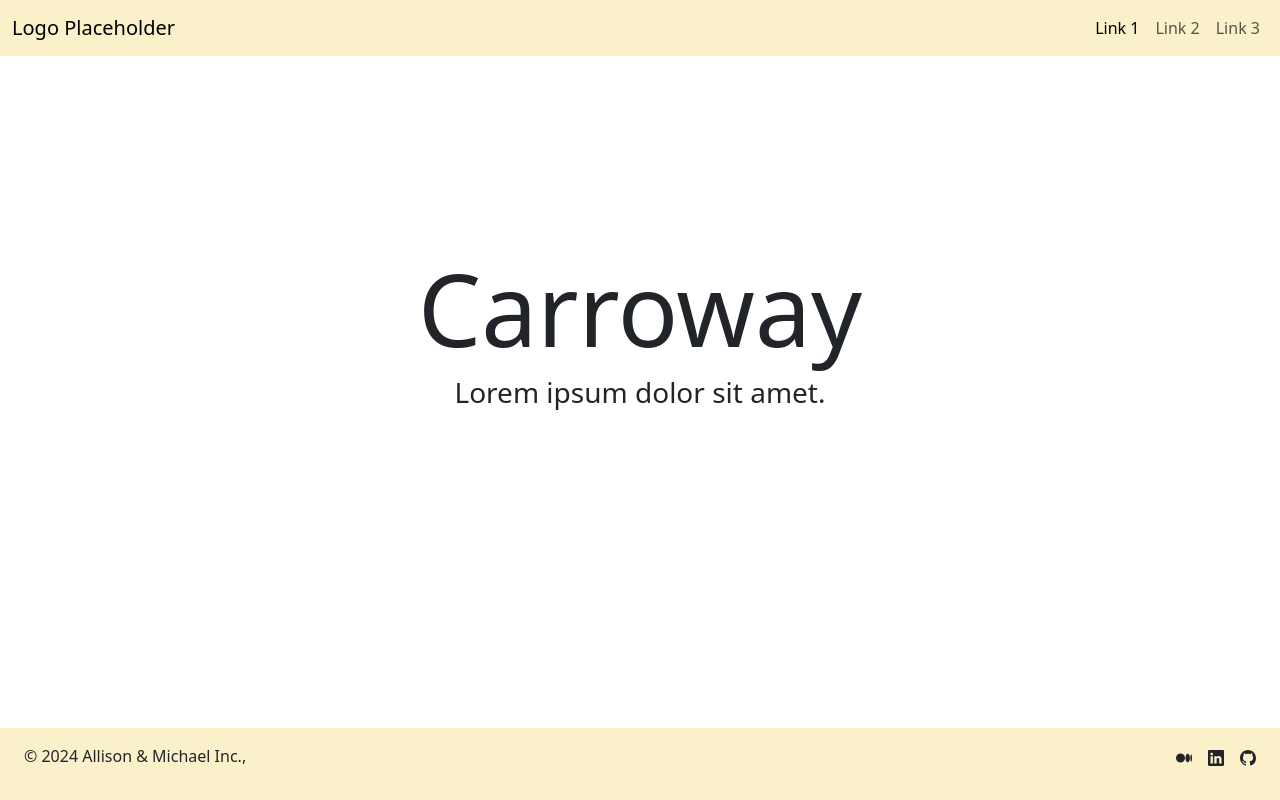
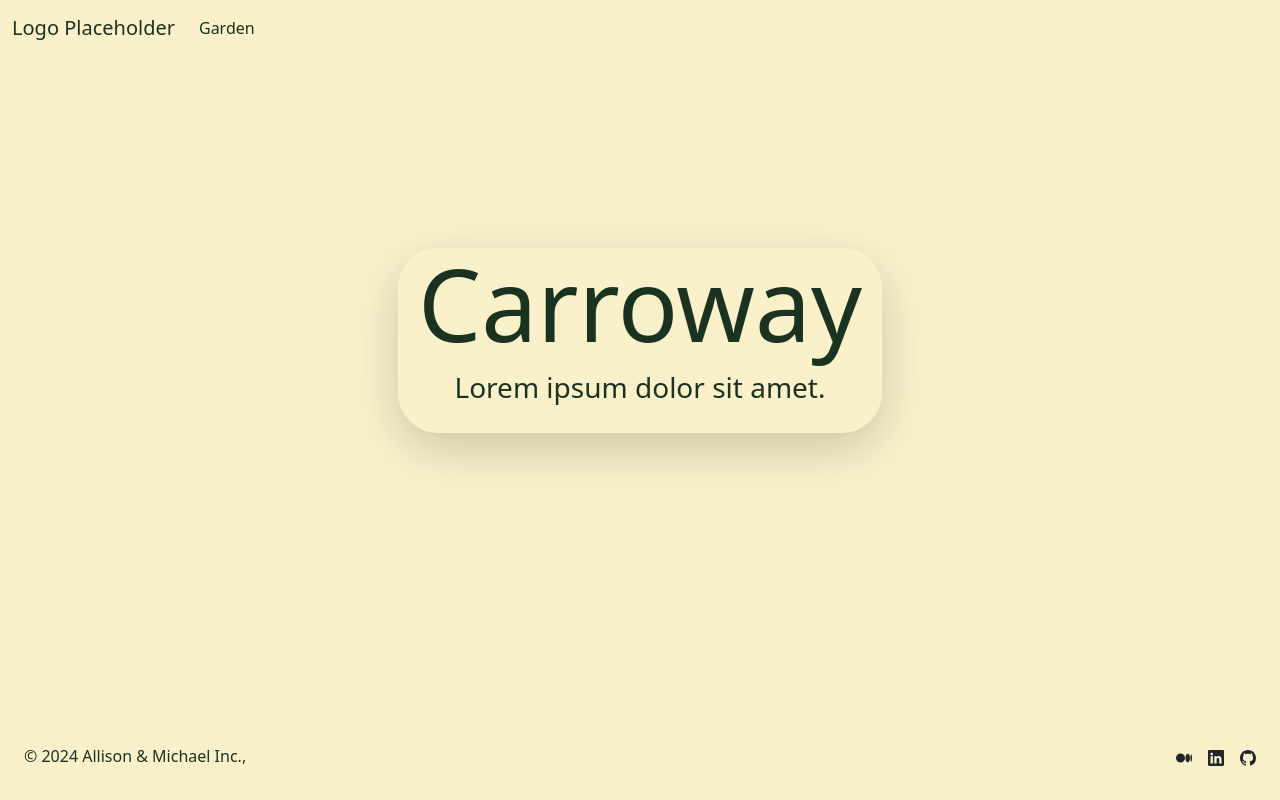
Before and after one commit to michaellgans/garden_of_dreams, a plain HTML site: page index.html in a window 1280 px wide. Drawn offline with nearby package versions, Linux system fonts and the light colour scheme.

Commit message:
M - 3:13 PM - Updates boostrap version and adjusts title configuration

```diff
--- a/index.html
+++ b/index.html
@@ -6,60 +6,53 @@
     <title>Garden of Dreams</title>
 
     <!-- Bootstrap -->
-    <link rel="stylesheet"
-        href="https://cdn.jsdelivr.net/npm/bootstrap@5.3.2/dist/css/bootstrap.min.css"
-        integrity="sha384-T3c6CoIi6uLrA9TneNEoa7RxnatzjcDSCmG1MXxSR1GAsXEV/Dwwykc2MPK8M2HN"
-        crossorigin="anonymous">
-
-    <script
-        src="https://cdn.jsdelivr.net/npm/bootstrap@5.3.2/dist/js/bootstrap.min.js"
-        integrity="sha384-BBtl+eGJRgqQAUMxJ7pMwbEyER4l1g+O15P+16Ep7Q9Q+zqX6gSbd85u4mG4QzX+"
-        crossorigin="anonymous">
-    </script>
-
-    <script
-        src="https://cdn.jsdelivr.net/npm/bootstrap@5.3.2/dist/js/bootstrap.bundle.min.js"
-        integrity="sha384-C6RzsynM9kWDrMNeT87bh95OGNyZPhcTNXj1NW7RuBCsyN/o0jlpcV8Qyq46cDfL"
-        crossorigin="anonymous">
-    </script>
+    <link href="https://cdn.jsdelivr.net/npm/bootstrap@5.3.3/dist/css/bootstrap.min.css" rel="stylesheet" integrity="sha384-QWTKZyjpPEjISv5WaRU9OFeRpok6YctnYmDr5pNlyT2bRjXh0JMhjY6hW+ALEwIH" crossorigin="anonymous">
 
     <!-- Styles -->
-    <link rel="stylesheet" href="./static/styles.css">
+    <link rel="stylesheet" href="./static/styles/styles.css">
 
     <!-- JQuery -->
 </head>
 <body>
     <!-- Header -->
-    <header>
+    <header class="header">
         <nav class="navbar navbar-expand-lg">
             <div class="container-fluid">
-              <a class="navbar-brand" href="/index.html">Logo Placeholder</a>
-              <button class="navbar-toggler" type="button" data-bs-toggle="collapse" data-bs-target="#navbarNavAltMarkup" aria-controls="navbarNavAltMarkup" aria-expanded="false" aria-label="Toggle navigation">
+              <a class="navbar-brand text-primary" href="./index.html">Logo Placeholder</a>
+              <button class="navbar-toggler" type="button" data-bs-toggle="collapse" data-bs-target="#navbarSupportedContent" aria-controls="navbarSupportedContent" aria-expanded="false" aria-label="Toggle navigation">
                 <span class="navbar-toggler-icon"></span>
               </button>
-              <div class="collapse navbar-collapse" id="navbarNavAltMarkup">
-                <div class="navbar-nav">
-                  <a class="nav-link active" aria-current="page" href="#">Link 1</a>
-                  <a class="nav-link" href="#">Link 2</a>
-                  <a class="nav-link" href="#">Link 3</a>
-                </div>
+              <div class="collapse navbar-collapse" id="navbarSupportedContent">
+                <ul class="navbar-nav me-auto mb-2 mb-lg-0">
+                  <li class="nav-item">
+                    <a class="nav-link active text-primary" aria-current="page" href="#">Garden</a>
+                  </li>
+                  <!-- <li class="nav-item text-primary">
+                    <a class="nav-link" href="#">Garden</a>
+                  </li>
+                  <li class="nav-item text-primary">
+                    <a class="nav-link" href="#">Globe</a> -->
+                  </li>
+                </ul>
               </div>
             </div>
           </nav>
     </header>
 
     <!-- Hero Section -->
-    <section class="text-center hero-section">
+    <section class="text-center hero-section text-primary">
+        <div class="shadow-lg title-container">
             <h1 class="hero-title">
                 Carroway
             </h1>
             <h3>
                 Lorem ipsum dolor sit amet.
             </h3>
+        </div>
     </section>
 
     <!-- Footer -->
-    <footer class="footer">
+    <footer class="footer text-primary">
         <div class="d-flex justify-content-between align-self-center px-4 my-3">
         <p>© 2024 Allison & Michael Inc.,</p>
         <ul class="list-unstyled d-flex">
@@ -87,7 +80,8 @@
         </ul>
         </div>
     </footer>
-    <!-- Slick Scripts -->
 
+    <!-- Bootstrap Scripts -->
+    <script src="https://cdn.jsdelivr.net/npm/bootstrap@5.3.3/dist/js/bootstrap.bundle.min.js" integrity="sha384-YvpcrYf0tY3lHB60NNkmXc5s9fDVZLESaAA55NDzOxhy9GkcIdslK1eN7N6jIeHz" crossorigin="anonymous"></script>
 </body>
 </html>
--- /dev/null
+++ b/scripts/scripts.js
@@ -0,0 +1 @@
+/*JQuery for Garden of Dreams */
--- a/static/styles.css
+++ /dev/null
@@ -1,40 +0,0 @@
-/* Styles for Garden of Dreams */
-
-:root {
-    --dark-green: #1a3321;
-    --chiffon: #faf0ca;
-}
-
-/* Bootstrap Reassignments */
-
-.text-primary {
-    color: var(--dark-green);
-}
-
-.navbar {
-    background-color: var(--chiffon);
-    border: none;
-}
-
-.navbar-collapse {
-    flex-direction: row-reverse;
-}
-
-/* Hero Section */
-
-.hero-section {
-    margin-top: 12rem;
-}
-
-.hero-title {
-    font-size: 100px;
-}
-
-/* Footer */
-
-.footer {
-    position: fixed;
-    bottom: 0;
-    background-color: var(--chiffon);
-    width: 100%;
-}
--- /dev/null
+++ b/static/styles/styles.css
@@ -0,0 +1,56 @@
+/* Styles for Garden of Dreams */
+
+:root {
+    --dark-green: #1a3321;
+    --chiffon: #faf0ca;
+    --gold: #f8ba6b;
+}
+
+/* Bootstrap Reassignments */
+.text-primary {
+    color: var(--dark-green)!important;
+}
+
+.navbar {
+    background-color: var(--chiffon)!important;
+    border: none;
+}
+
+/* Background Image */
+body {
+    /* background-image: url("../images/gardenOfDreamsBG2.jpg"); */
+    background-color: var(--chiffon);
+    max-width: 100%;
+    height: auto;
+    background-position-x: center;
+    background-size: cover;
+    background-repeat: no-repeat;
+}
+
+/* Hero Section */
+.hero-section {
+    margin-top: 12rem;
+    display: flex;
+    justify-content: center;
+    align-content: center;
+}
+
+.title-container {
+    padding: 20px;
+    border-radius: 40px;
+}
+
+.hero-title {
+    font-size: 100px;
+    margin: 0;
+    padding-bottom: 33px;
+    line-height: 0.7;
+}
+
+/* Footer */
+.footer {
+    position: fixed;
+    bottom: 0;
+    background-color: var(--chiffon);
+    width: 100%;
+}
```
Also changed, not shown: plantCard.html (+2 -12 lines). Lines whose indentation alone changed are shown as unchanged.
